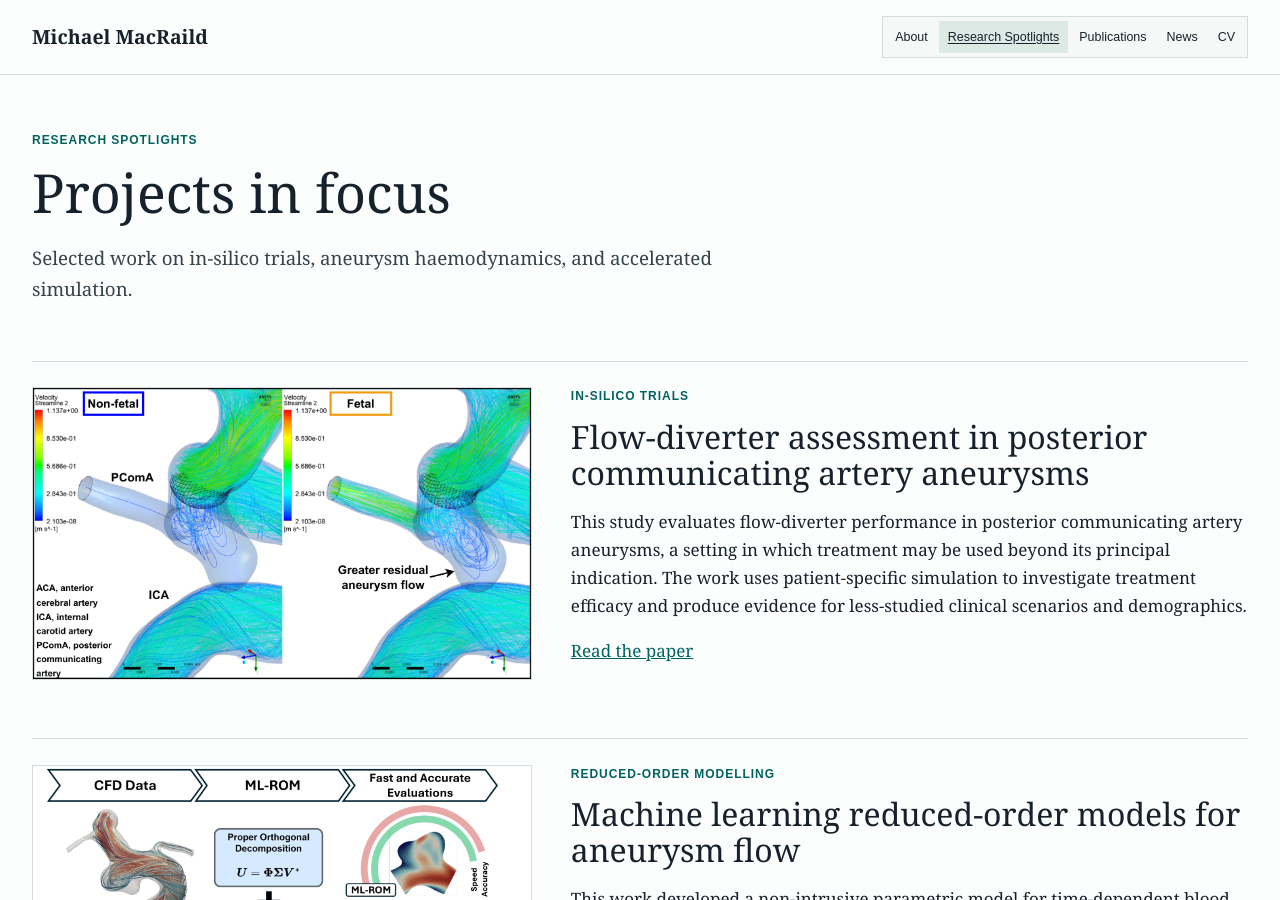
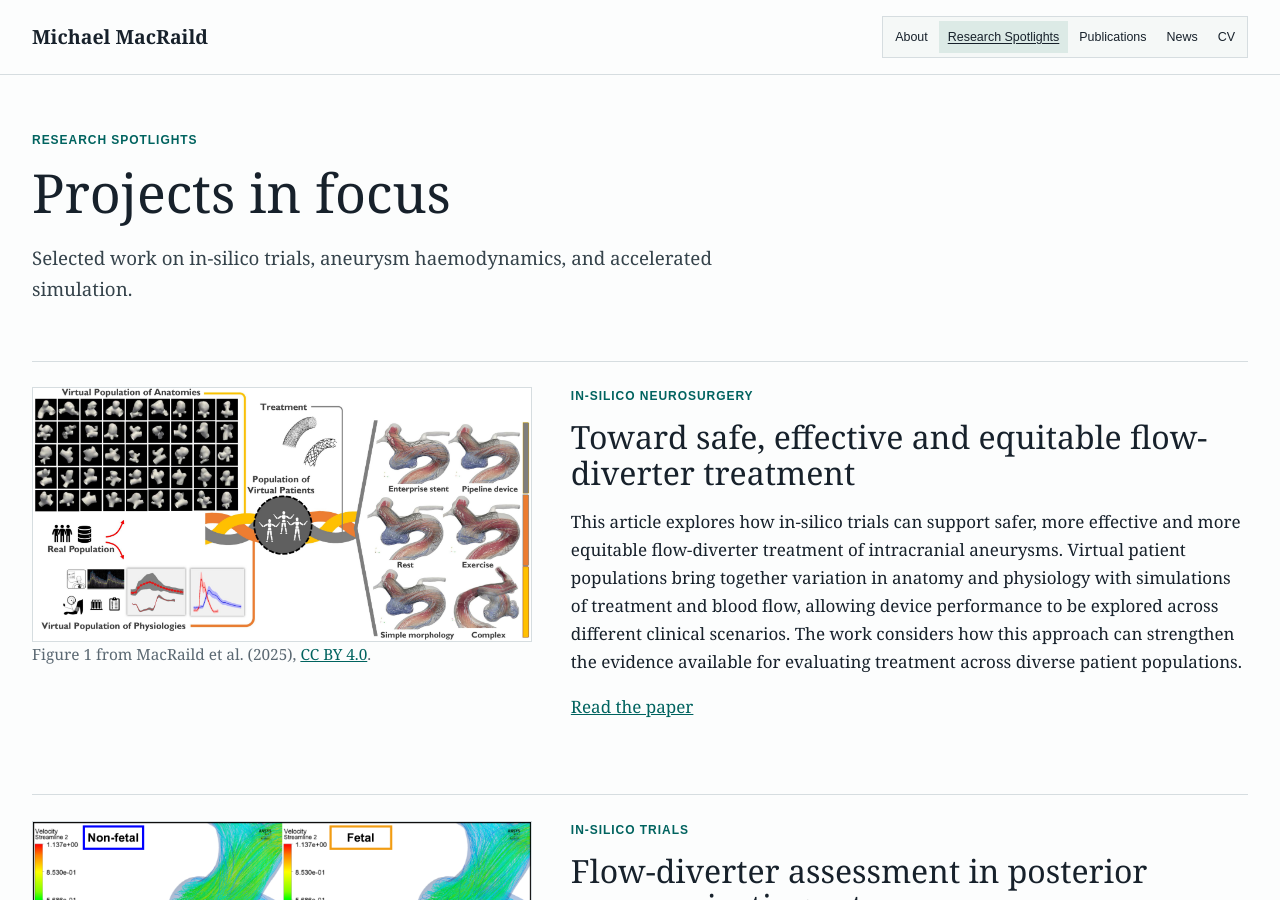
Before and after one commit to michaelmacraild/michaelmacraild.github.io, a Jekyll site: the page built from spotlights.md, in a window 1280 px wide and 900 px high. Built offline with Jekyll 4.4.1, drawn with Linux system fonts in a browser that asks for light colours.

Commit message:
Add in-silico neurosurgery research spotlight

```diff
--- a/spotlights.md
+++ b/spotlights.md
@@ -7,6 +7,14 @@ permalink: /spotlights/
 <p class="eyebrow">Research spotlights</p>
 <h1>Projects in focus</h1>
 <p class="lead">Selected work on in-silico trials, aneurysm haemodynamics, and accelerated simulation.</p>
+
+<section class="spotlight-detail">
+  <div>
+    <img class="spotlight-figure" src="{{ '/assets/img/in-silico-neurosurgery.jpg' | relative_url }}" alt="In-silico trial workflow combining virtual anatomies and physiologies to compare devices, activity levels, and aneurysm shapes">
+    <p class="item-meta">Figure 1 from MacRaild et al. (2025), <a href="https://creativecommons.org/licenses/by/4.0/">CC BY 4.0</a>.</p>
+  </div>
+  <div><p class="section-label">In-silico neurosurgery</p><h2>Toward safe, effective and equitable flow-diverter treatment</h2><p>This article explores how in-silico trials can support safer, more effective and more equitable flow-diverter treatment of intracranial aneurysms. Virtual patient populations bring together variation in anatomy and physiology with simulations of treatment and blood flow, allowing device performance to be explored across different clinical scenarios. The work considers how this approach can strengthen the evidence available for evaluating treatment across diverse patient populations.</p><p><a href="https://doi.org/10.1016/j.wneu.2024.123589">Read the paper</a></p></div>
+</section>
 
 <section class="spotlight-detail">
   <img class="spotlight-figure" src="{{ '/assets/img/pcoma-ist-results.png' | relative_url }}" alt="Comparison of non-fetal and fetal posterior communicating artery aneurysm flow simulations">
```
Also changed, not shown: assets/img/in-silico-neurosurgery.jpg (added).
